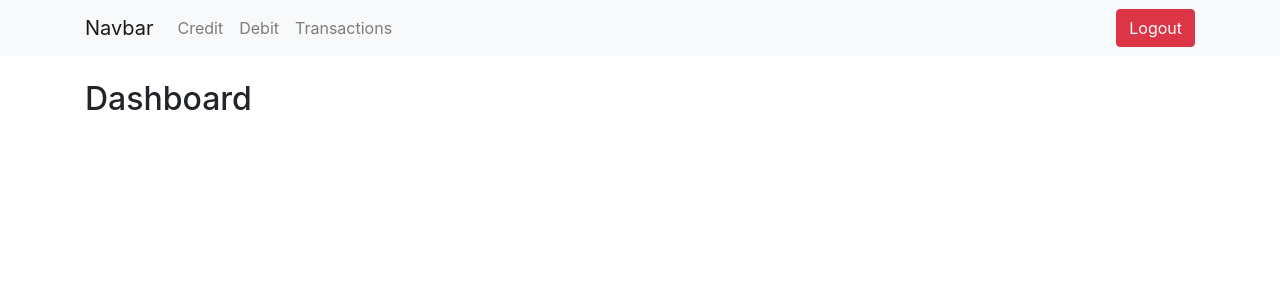
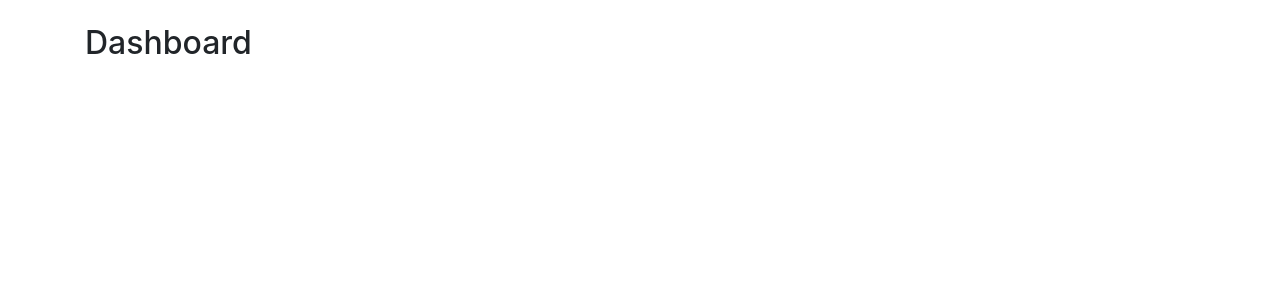
Before and after one commit to Meghant-Dangol/nuxt-bank-app, a Nuxt app: page /dashboard in a window 1280 px wide. Shown: the top 300 px of the page. Built offline with nearby package versions, Linux system fonts and the light colour scheme.

Commit message:
Feat: Add navbar on layout

```diff
--- a/components/navbar/NavBar.vue
+++ b/components/navbar/NavBar.vue
@@ -1,5 +1,5 @@
 <template>
-  <nav class="navbar navbar-expand-lg navbar-light bg-light">
+  <nav v-if="showNavBar" class="navbar navbar-expand-lg navbar-light bg-light">
     <div class="container">
       <a class="navbar-brand" href="#">Navbar</a>
       <button
@@ -35,6 +35,14 @@ export default {
       navItems: ["credit", "debit", "transactions"],
     };
   },
+  methods: {},
+  computed: {
+    showNavBar() {
+      if (this.$route.path !== "/") {
+        return true;
+      }
+    },
+  },
 };
 </script>
 
--- a/pages/dashboard.vue
+++ b/pages/dashboard.vue
@@ -1,17 +1,17 @@
 <template>
-  <div>
-    <NavBar />
-    <div class="container py-4">
-      <h2>Dashboard</h2>
-    </div>
+  <div class="container py-4">
+    <h2>Dashboard</h2>
   </div>
 </template>
 
 <script>
-import NavBar from "../components/navbar/NavBar.vue";
 export default {
   name: "Dashboard",
-  components: { NavBar },
+  head() {
+    return {
+      title: "Dashboard",
+    };
+  },
 };
 </script>
 
```
